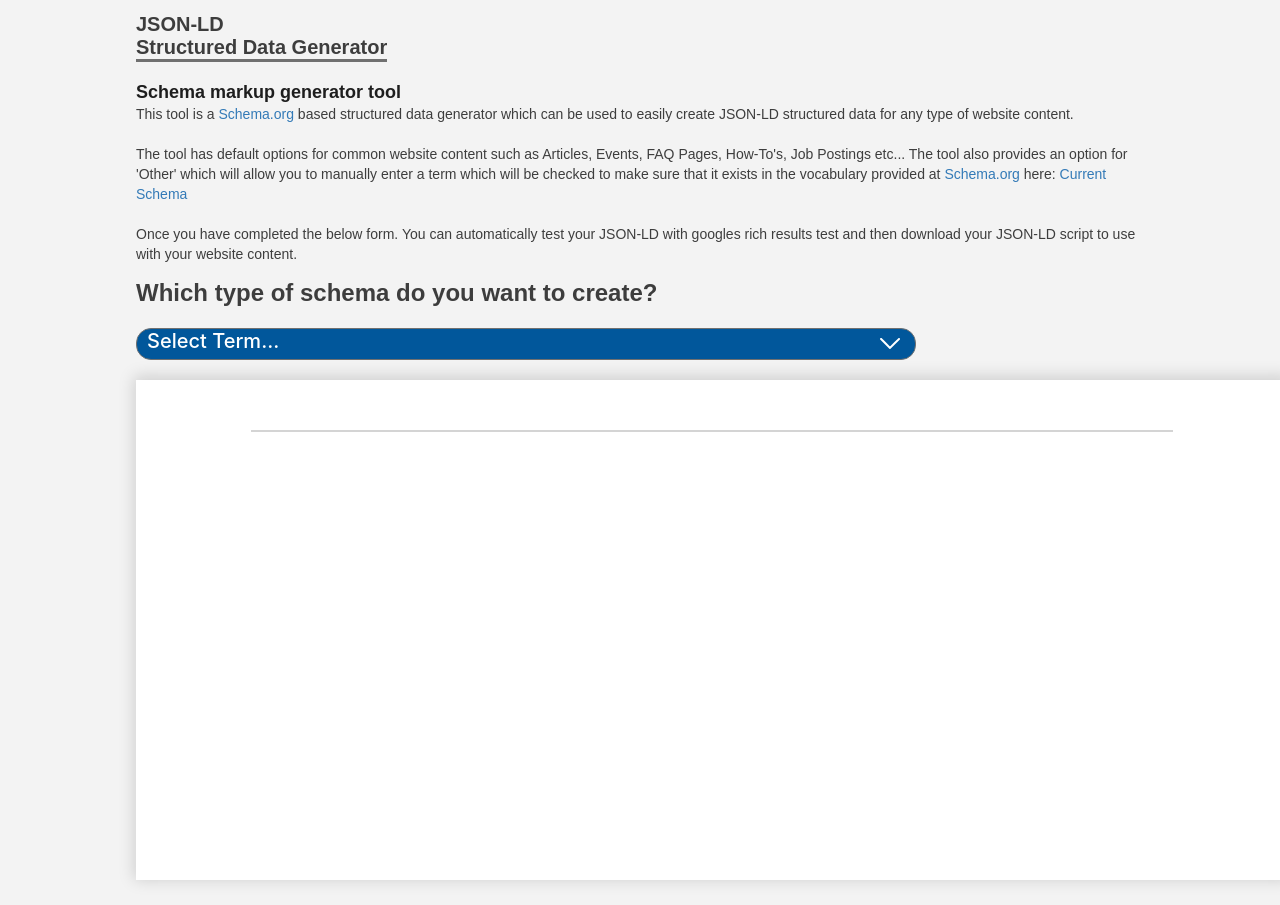
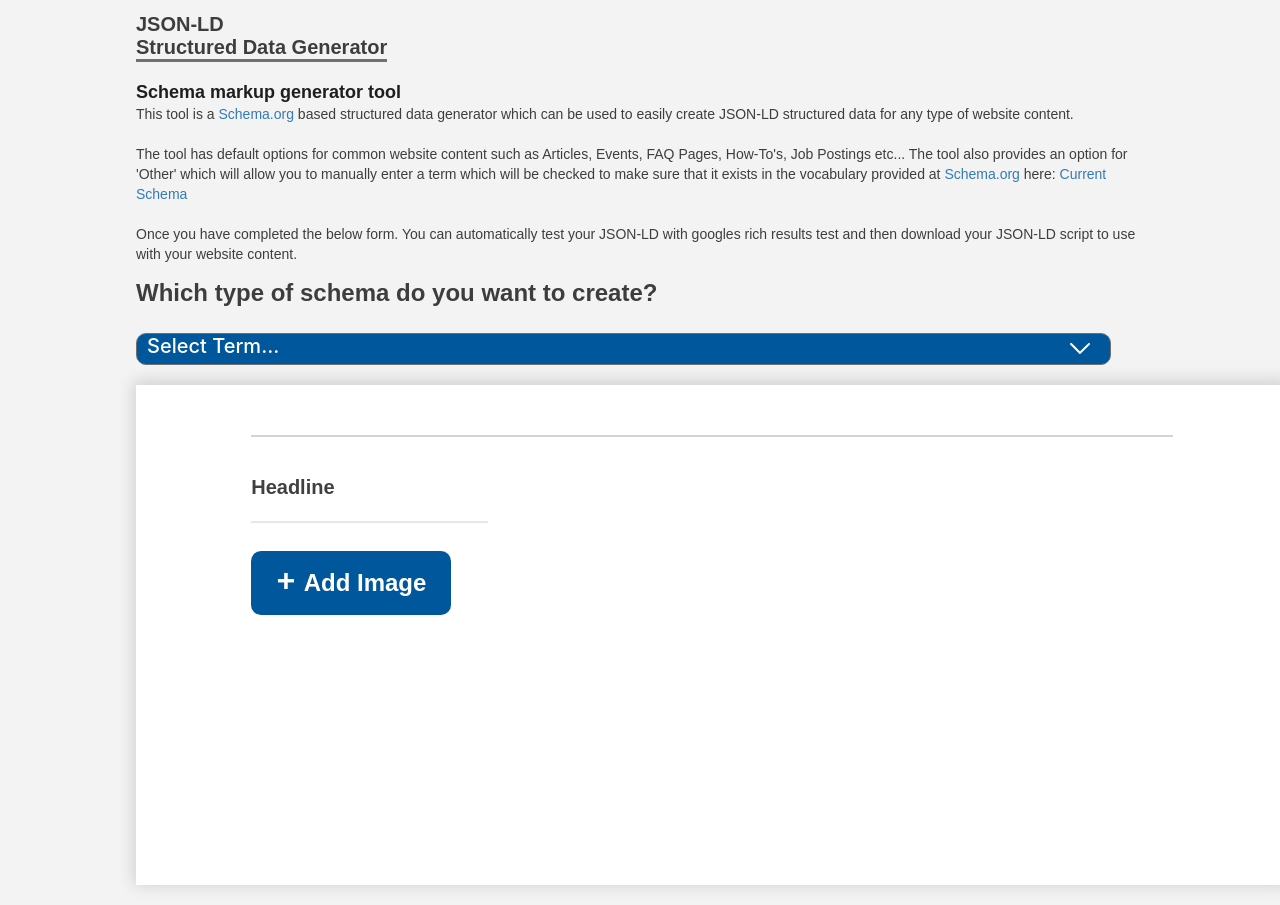
Before and after one commit to jlwood1/JSON-LD-Structured-Data-Tool, a React (Create React App) app: page / in a window 1280 px wide. Built offline with nearby package versions, Linux system fonts and the light colour scheme.

Commit message:
Added images widget. Style fixes. Building out form

```diff
--- /dev/null
+++ b/src/components/ArticleForm.js
@@ -0,0 +1,21 @@
+import React, {useState, useEffect} from 'react';
+import ImagesWidget from './ImagesWidget'
+
+let Article = (props) => {
+    let [imageURLs, setImageUrls] = useState(null);
+
+
+    return (
+        <div className = 'article-wrapper'>
+            <div className = 'headline'>
+                <label className = 'form-label'> Headline </label>
+                <input className = 'input-text' type="text" id = "headline"/>
+            </div>
+            <ImagesWidget
+                imageUrls = {imageURLs}
+            />
+        </div>
+        )
+}
+
+export default Article;
--- a/src/components/DropdownWidget.js
+++ b/src/components/DropdownWidget.js
@@ -1,7 +1,5 @@
 import React, { useEffect, useState, useRef } from 'react';
 import dropdownicon  from '../assets/images/dropdown-icon.svg';
-import {updateDropdown} from '../reducers/appReducer';
-import {connect} from 'react-redux';
 
 let DropdownWidget = (props) => {
     const node = useRef();
@@ -30,7 +28,7 @@ let DropdownWidget = (props) => {
                 <div ref = {node} className = 'dropdown-wrapper' onClick = {() => {
                     setOpen(!open)
                 }}>
-                    <label className = 'form-label'> {props.label} </label>
+                    <label className = 'dropdown-label'> {props.label} </label>
                     <div className = 'dropdown' >
                         <div className = 'dropdown-text'> {dropdownValue} </div>
                         <span className = 'dropdown-icon'><img className = 'icon-small' src= {dropdownicon}/> </span>
@@ -52,7 +50,7 @@ let DropdownWidget = (props) => {
                 <div ref = {node} className = 'dropdown-wrapper' onClick = {() => {
                     setOpen(!open)
                 }}>
-                    <label className = 'form-label'> {props.label} </label>
+                    <label className = 'dropdown-label'> {props.label} </label>
                     <div className = 'dropdown'>
                         <div className = 'dropdown-text'> {dropdownValue} </div>
                         <span className = 'dropdown-icon'> <img className = 'icon-small' src= {dropdownicon}/></span>
--- a/src/components/DynamicForm.js
+++ b/src/components/DynamicForm.js
@@ -4,6 +4,7 @@ import getSchemaProperties from '../utils/getSchemaProperties';
 import getSubTypes from '../utils/getSubTypes';
 import DropdownWidget from './DropdownWidget';
 import {updateDropdown} from '../reducers/appReducer'
+import Article from './ArticleForm'
 
 let DynamicForm = (props) => {
     let showTypeDropdown = true;
@@ -11,12 +12,14 @@ let DynamicForm = (props) => {
     const [typeDropdownOptions, setOptionsDropdown] = useState(null);
     let term = props.term
 
+
     if(!typeDropdownOptions) {
         showTypeDropdown = false;
     }
 
     const onUpdate = (type, value) => {
         setDropdownValue(value)
+        props.updateDropdown(type, value)
     }
     const getOptions = async (term) => {
         const response = await getSubTypes(term);
@@ -48,6 +51,7 @@ let DynamicForm = (props) => {
                         dropdownValue = {dropdownValue}
                         label = {term + ' Type'}
                     />
+                    <Article />
                 </form>
             </div>
         </div>
@@ -58,7 +62,6 @@ let DynamicForm = (props) => {
 const mapStateToProps = (state) => {
     return {
         typeDropdown: state.app.typeDropdown,
-        termDropdown: state.app.termDropdown
     }
   }
 
--- /dev/null
+++ b/src/components/ImagesWidget.js
@@ -0,0 +1,33 @@
+import React from 'react';
+import {updateImageLinks} from '../reducers/appReducer';
+import {connect} from 'react-redux';
+
+
+let ImagesWidget = (props) => {
+    return (
+        <div className = 'images-widget-wrapper'>
+            {
+                props.imageLinks ?
+                    <ul className = 'image-list'>
+                    {
+                        props.imageLinks.map(link => (
+                            <li  key = {link} className = 'image-link'>
+                                <label className = 'form-label'> Image </label>
+                                <input className = 'input-text' type="text"/>
+                            </li>
+                        ))
+                    }
+                    </ul>
+                :
+                    ''
+            }
+            <div className = 'images-button' onClick = {() => {
+                    props.updateImageLinks('', "Add")
+                }}>
+                <h2 className = 'button-text'> <i className = 'add-icon' > + </i>  Add Image </h2>
+            </div>
+        </div>
+    );
+}
+
+export default ImagesWidget;
--- a/src/index.scss
+++ b/src/index.scss
@@ -61,15 +61,15 @@ body {
 }
 
 .dropdown-wrapper {
-  width: 80%;
-  margin: auto;
+  width: 100%;
+  margin: 0 auto;
   cursor: pointer;
   display: inline-block;
 }
 
 .dropdown {
   border: 1px solid #707070;
-  border-radius: 15px;
+  border-radius: 10px;
   background-color: #01579B;
   width: 95%;
   height: 30px;
@@ -143,14 +143,23 @@ body {
   display: block;
 }
 
-.form-label {
+.dropdown-label {
   font-size: 20px;
   font-family: "Rubik","Arial",sans-serif;
   color: #000000bf;
   display: block;
   margin: auto;
   font-weight: 550;
-  margin-bottom: 5px;
+  width: 100%;
+  padding-bottom: 10px;
+}
+
+.form-label {
+  font-size: 20px;
+  font-family: "Rubik","Arial",sans-serif;
+  color: #000000bf;
+  display: block;
+  font-weight: 550;
   width: 95%;
 }
 
@@ -166,8 +175,13 @@ body {
 .form {
   width: 100%;
   height: 100%;
+  form {
+    display: block;
+    width: 80%;
+    margin: auto;
+    margin-top: 3%;
+  }
 }
-
 .form-header {
   display: inline-block;
   height: 50px;
@@ -177,33 +191,73 @@ body {
   font-size: 24px;
 }
 
-.form form {
+
+.input-text {
+  border: none;
+  border-bottom: 2px solid #e6e7e8;
+  position: relative;
+  height: 20px;
+  font-family: "Rubik","Arial",sans-serif;
   display: block;
-  width: 80%;
+  display: inline-block;
   margin: auto;
-  margin-top: 3%;
+  width: 233px;
 }
 
-.input-text {
-  border: 2px solid #e6e7e8;
-  position: relative;
-  border-radius: 2px;
-  font-family: "Rubik","Arial",sans-serif;
-  display: block;
-  border-radius: 5px;
-  padding: 2px;
+.right-aligned {
+  float: right;
 }
 
-.input-text-label {
+.article-wrapper {
   position: relative;
-  display: block;
-  font-family: "Rubik","Arial",sans-serif;
-  color: #000000bf;
-  font-weight: 500;
-  font-size: 20px;
+  width: 90%;
+  height: 100%;
+  display: grid;
+  grid-template-columns: auto;
+  grid-template-rows: 75px auto;
+  margin-top: 20px;
 }
 
-.relative-position {
+.images-button {
+  width: 200px;
+  height: 64px;
+  background-color:  #01579B;
+  display: flex;
+  align-content: center;
+  flex-direction: row;
+  justify-content: center;
+  border-radius: 10px;
+  cursor: pointer;
+}
+.add-icon {
+  font-size: 32px;
+  font-weight: 800;
+  margin: 0;
+}
+.button-text {
+  margin: 0;
+  align-self: center;
+  color: white;
+  padding-bottom: 5px;
+  font-family: "Rubik","Arial",sans-serif;
+}
+.images-widget-wrapper {
+  grid-row-start: 2;
+  justify-self: center;
+  width: 100%;
+  height: auto;
+  display: inline-block;
+}
+
+.image-link {
+  list-style: none;
+  list-style-type: none;
+}
+
+.image-list {
   height: auto;
   width: auto;
+  margin: 0;
+  margin-bottom: 50px;
+  padding: 0;
 }
--- a/src/reducers/appReducer.js
+++ b/src/reducers/appReducer.js
@@ -1,14 +1,16 @@
 
 const initialStore = {
     termDropdown: {dropdown: 'Term', dropdownValue: null },
-    typeDropdown: {dropdown: 'TypeOfTerm', dropdownValue: null}
+    typeDropdown: {dropdown: 'TypeOfTerm', dropdownValue: null},
+    imageLinks: null
 }
 //reducer
 export default function appReducer(store = initialStore, action) {
     const {type, payload} = action;
-    console.log(payload)
+
     switch(type) {
         case UPDATE_DROPDOWN: {
+            console.log('here')
             switch(payload.dropdown) {
                 case store.termDropdown.dropdown: {
                     return { ...store, termDropdown: {dropdownType: payload.dropdown, dropdownValue: payload.dropdownValue}}
@@ -21,6 +23,22 @@ export default function appReducer(store = initialStore, action) {
                 }
             }
         }
+        case UPDATE_IMAGE_LINKS: {
+            let imageLinks = store.imageLinks;
+            switch(payload.action) {
+                case "Add": {
+                    imageLinks.push(payload.url)
+                    return {...store, imageLinks: imageLinks }
+                }
+                case "Delete": {
+                    imageLinks.splice(payload.url, 1);
+                    return {...store, imageLinks }
+                }
+                default: {
+                    return {...store, imageLinks: imageLinks}
+                }
+            }
+        }
         default: {
             return {...store}
         }
@@ -28,6 +46,8 @@ export default function appReducer(store = initialStore, action) {
 }
 
 const UPDATE_DROPDOWN = "DROPDOWN_ON";
+const UPDATE_IMAGE_LINKS = "UPDATE_IMAGE_LINKS";
+
 
 export const updateDropdown = (dropdown, dropdownVal) => {
 
@@ -36,3 +56,12 @@ export const updateDropdown = (dropdown, dropdownVal) => {
         payload: {dropdown: dropdown, dropdownValue: dropdownVal}
     }
 }
+
+
+export const updateImageLinks = (url, action) =>
+{
+    return {
+        type: UPDATE_IMAGE_LINKS,
+        payload: {url: url, action: action}
+    }
+}
```
Lines whose indentation alone changed are shown as unchanged.
